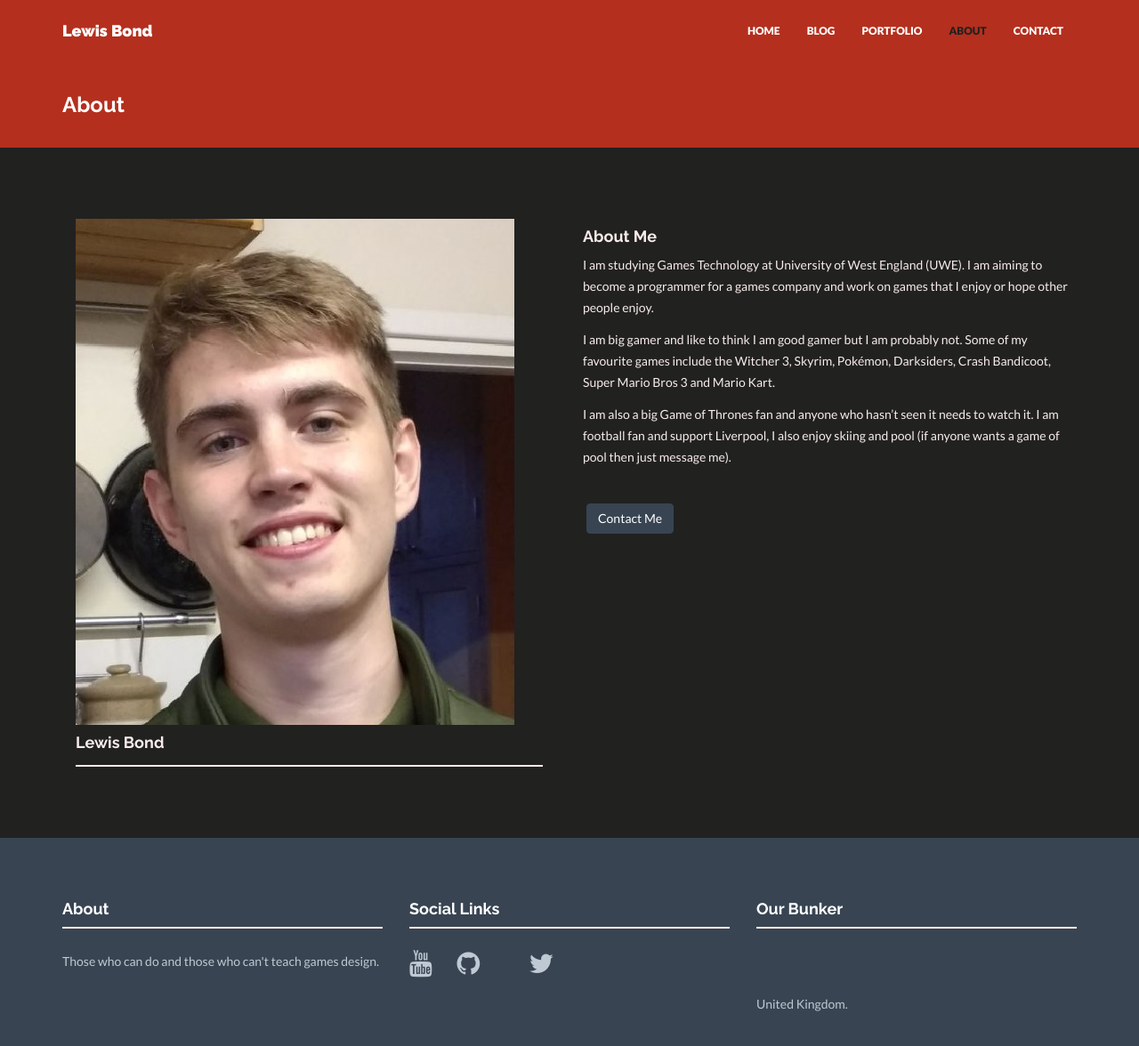
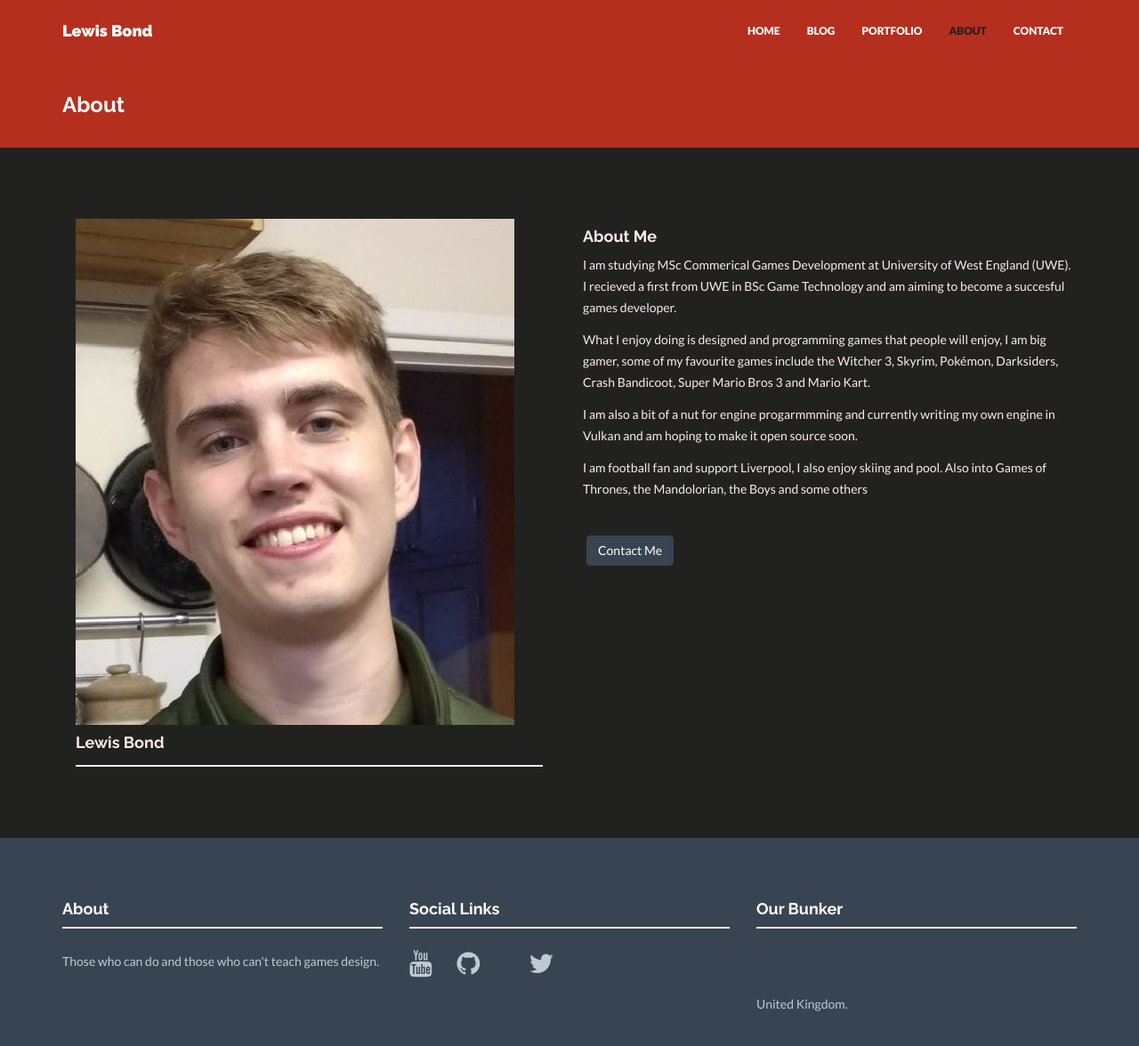
Before and after one commit to lbondi7/lbondi7.github.io, a Jekyll site: the page built from about.html, in a window 1280 px wide and 1213 px high. Shown: the top 1176 px of the window at 89% size. Built offline with Jekyll 4.4.1, drawn with Linux system fonts in a browser that asks for light colours; nearby versions of some CDN libraries.

Commit message:
Changed the about me section

```diff
--- a/about.html
+++ b/about.html
@@ -30,9 +30,10 @@ permalink: /about/
         </div>
         <div class="col-lg-6">
             <h4>About Me</h4>
-            <p>I am studying Games Technology at University of West England (UWE). I am aiming to become a programmer for a games company and work on games that I enjoy or hope other people enjoy.</p>
-            <p>I am big gamer and like to think I am good gamer but I am probably not. Some of my favourite games include the Witcher 3, Skyrim, Pokémon, Darksiders, Crash Bandicoot, Super Mario Bros 3 and Mario Kart.</p>
-            <p>I am also a big Game of Thrones fan and anyone who hasn’t seen it needs to watch it. I am football fan and support Liverpool, I also enjoy skiing and pool (if anyone wants a game of pool then just message me).</p>
+            <p>I am studying MSc Commerical Games Development at University of West England (UWE). I recieved a first from UWE in BSc Game Technology and am aiming to become a succesful games developer.</p>
+            <p>What I enjoy doing is designed and programming games that people will enjoy, I am big gamer, some of my favourite games include the Witcher 3, Skyrim, Pokémon, Darksiders, Crash Bandicoot, Super Mario Bros 3 and Mario Kart.</p>
+			<p>I am also a bit of a nut for engine progarmmming and currently writing my own engine in Vulkan and am hoping to make it open source soon.</p>
+            <p>I am football fan and support Liverpool, I also enjoy skiing and pool. Also into Games of Thrones, the Mandolorian, the Boys and some others</p>
             <p><br/><a href="{{ "/contact/" | prepend: site.baseurl }}" class="btn btn-theme">Contact Me</a></p>
         </div>
     </div><! --/row -->
```
